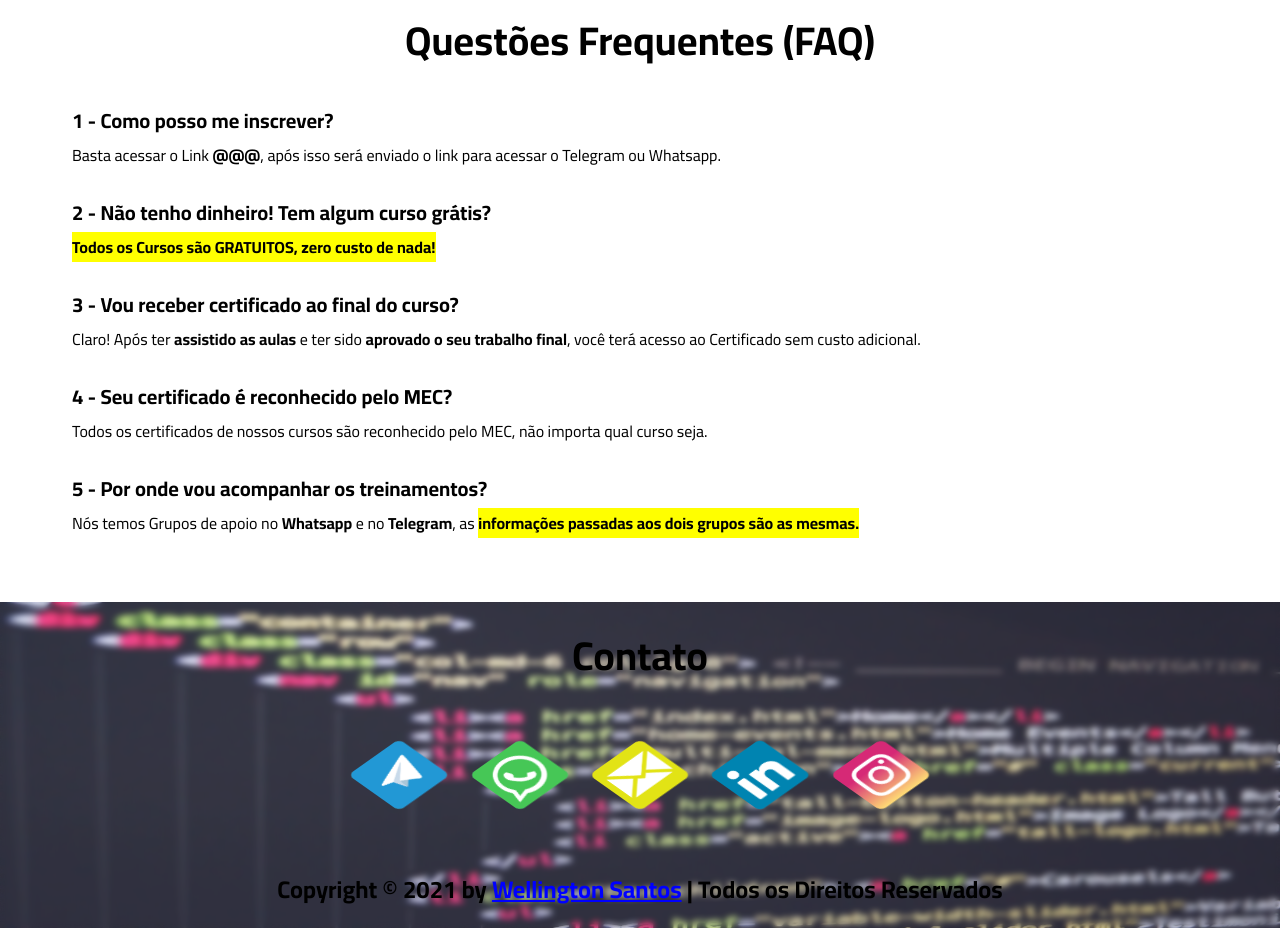
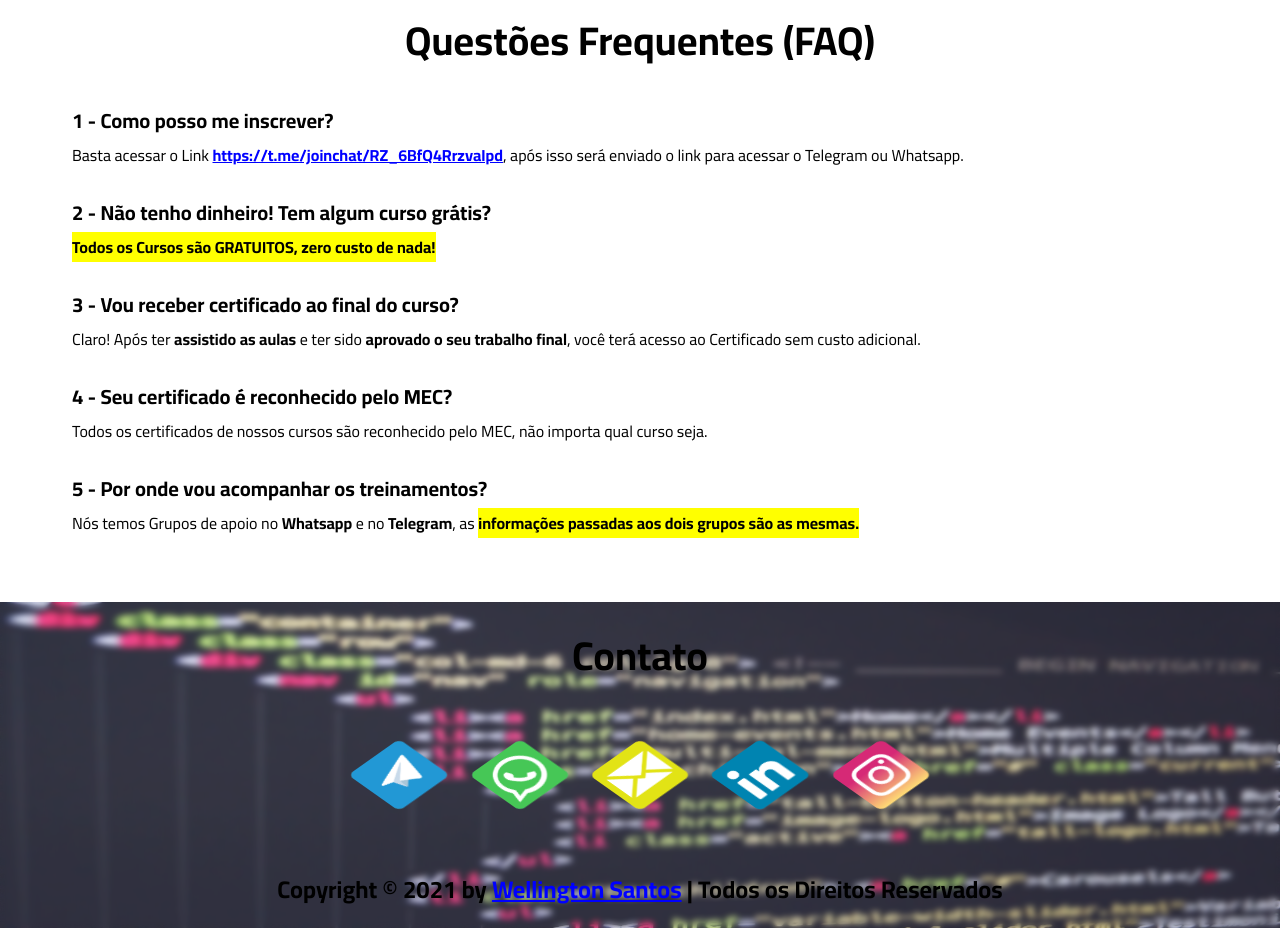
Before and after one commit to Allyson04/AleCursos, a plain HTML site: page index.html in a window 1280 px wide. Shown: the part 1791-2719 px from the top of the page. Drawn offline with Linux system fonts and the light colour scheme.

Commit message:
feat: added link to telegram and style for it

```diff
--- a/assets/css/style.css
+++ b/assets/css/style.css
@@ -235,6 +235,10 @@ article#faq .faq-question p {
     font-weight: 500;
 }
 
+article#faq .faq-question .link {
+    color: blue;
+    text-decoration: underline;
+}
 
 /* contacts */
 
--- a/index.html
+++ b/index.html
@@ -89,7 +89,7 @@
         <section class="faq-question">
             <h4>1 - Como posso me inscrever?</h4>
             <p>
-                Basta acessar o Link <span class="link">@@@</span>, após isso será enviado o link para acessar o Telegram ou Whatsapp.
+                Basta acessar o Link <span class="link">https://t.me/joinchat/RZ_6BfQ4RrzvaIpd</span>, após isso será enviado o link para acessar o Telegram ou Whatsapp.
             </p>
         </section>
         <section class="faq-question">
```
